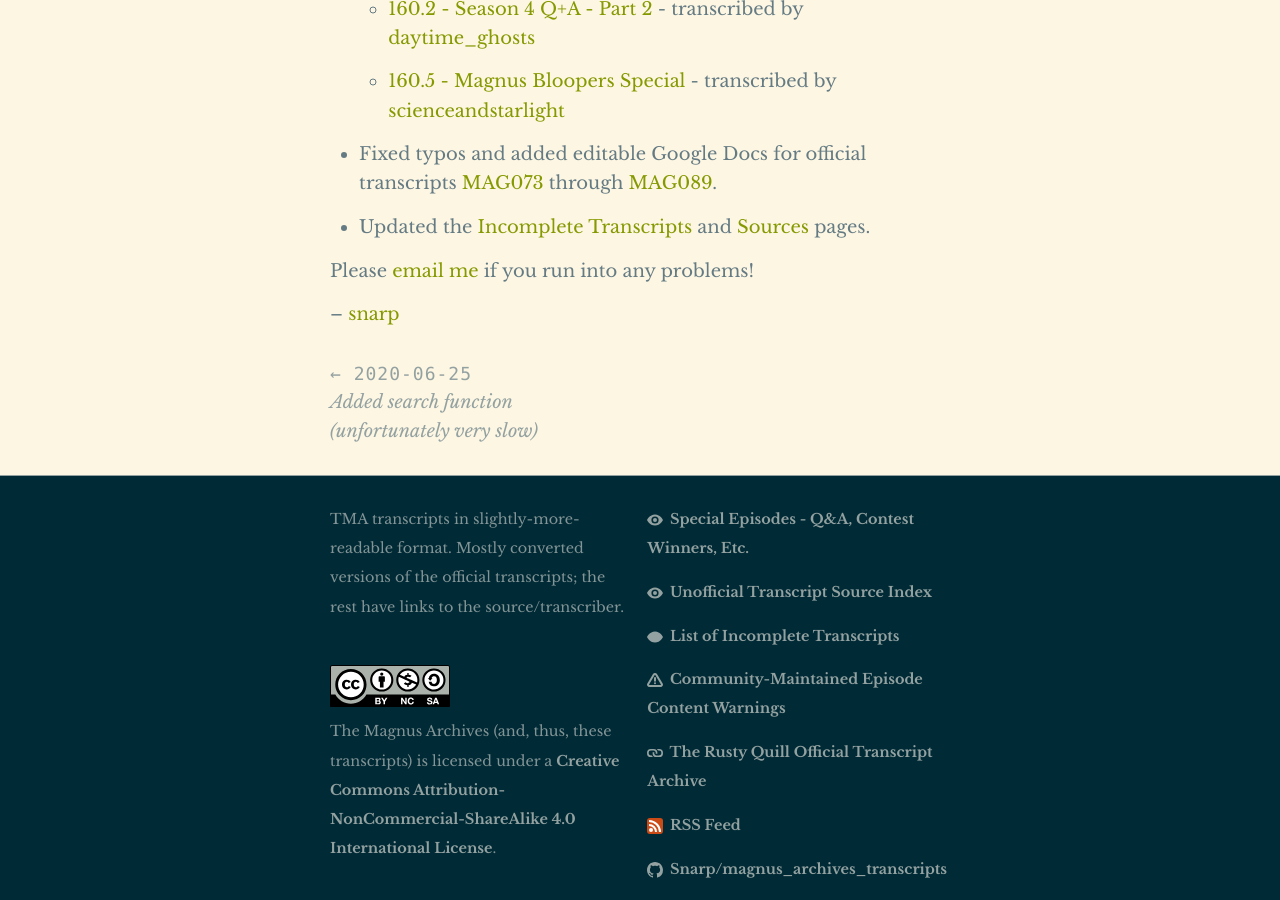
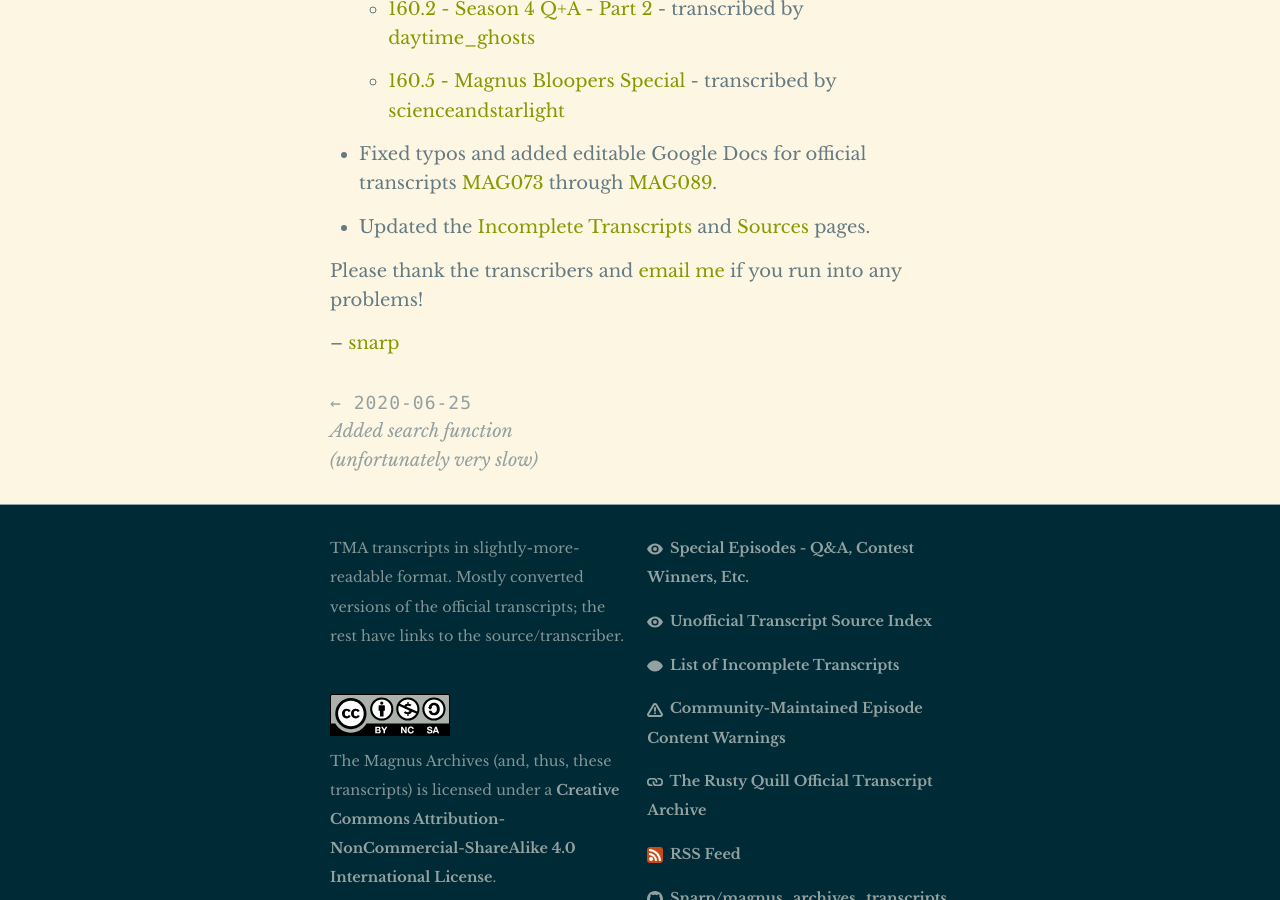
Before and after one commit to Snarp/magnus_archives_transcripts, a Jekyll site: the page built from _news/2020-07-02.md, in a window 1280 px wide and 900 px high, scrolled down 579 px. Built offline with Jekyll 4.4.1, drawn with Linux system fonts in a browser that asks for light colours.

Commit message:
[Savescum auto-commit.]

```diff
--- a/_news/2020-07-02.md
+++ b/_news/2020-07-02.md
@@ -26,6 +26,6 @@
 
 * Updated the [Incomplete Transcripts]({{site.baseurl}}/incomplete.html) and [Sources]({{site.baseurl}}/sources.html) pages.
 
-Please [email me](mailto:snarp@snarp.work) if you run into any problems!
+Please thank the transcribers and [email me](mailto:snarp@snarp.work) if you run into any problems!
 
 -- [snarp](http://snarp.tumblr.com/)
```
